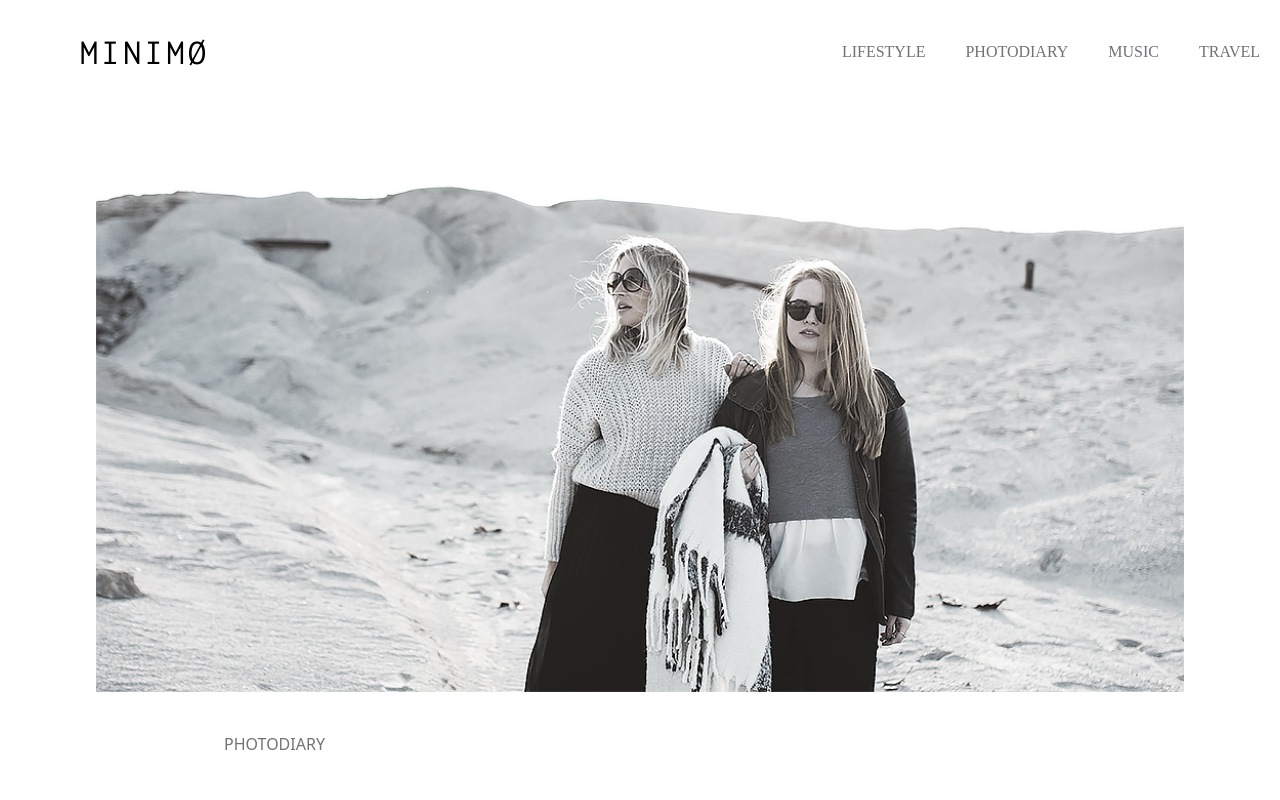
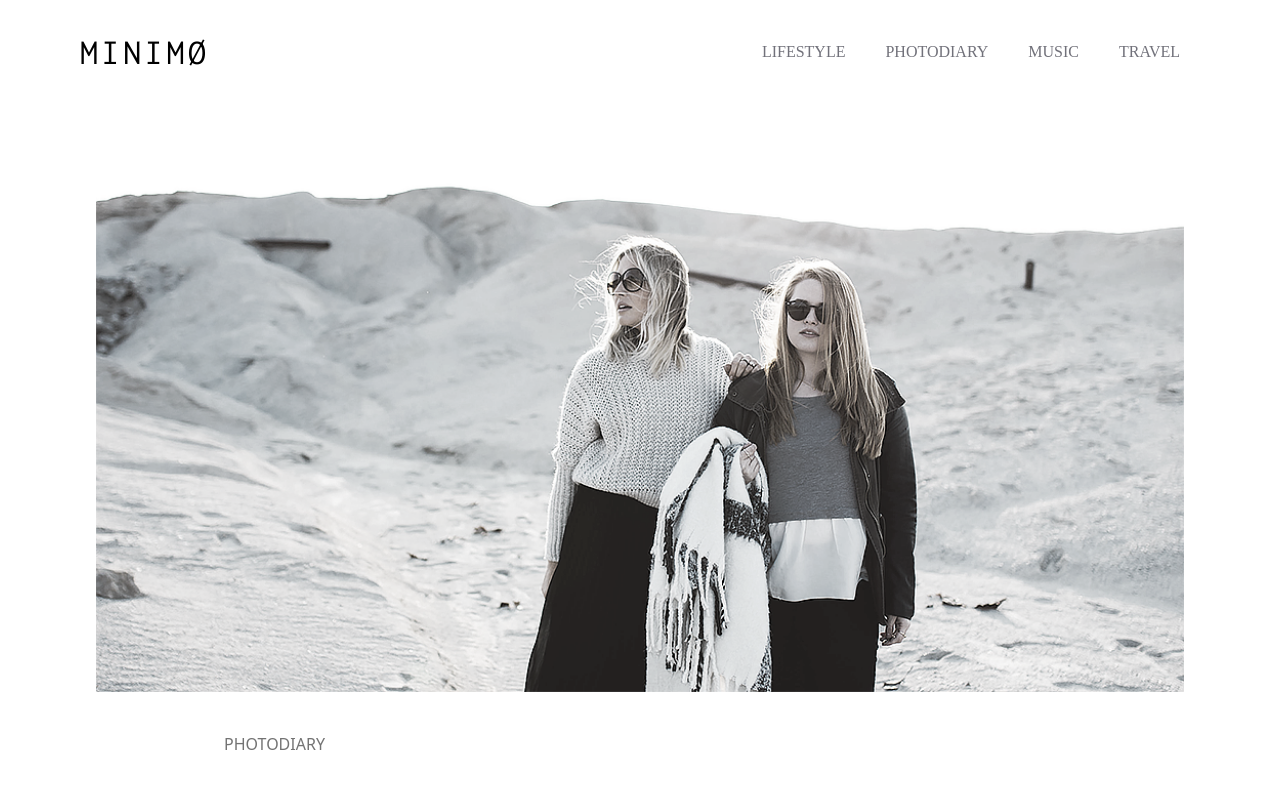
Before and after one commit to denis-sab/PSD_Crossover_2, a React (Vite) app: page / in a window 1280 px wide. Shown: the top 800 px of the page. Built offline with nearby package versions, Linux system fonts and the light colour scheme; a web font is replaced by a local one.

Commit message:
margin added to header and footer

```diff
--- a/src/components/Footer.jsx
+++ b/src/components/Footer.jsx
@@ -4,7 +4,7 @@ function Footer() {
   return (
     <>
 
-      <div className="flex flex-row min-h-2.5 w-full justify-between bg-stone-100 ">
+      <div className="flex flex-row min-h-2.5 w-full justify-between pr-20 bg-stone-100 ">
 
 
         {/* labels bar left */}
--- a/src/components/Navbar.jsx
+++ b/src/components/Navbar.jsx
@@ -4,7 +4,7 @@ import minimø from "../assets/minimø.png"
 
 function Navbar() {
   return (
-    <div className='flex flex-row justify-between items-center py-4 fixed w-full bg-white'>
+    <div className='flex flex-row justify-between items-center py-4 fixed w-full pr-20 bg-white'>
 
       <div className='flex flex-start'>
         {/* <img src={minimø} alt="minimo" className='ml-20 ' /> */}
```
